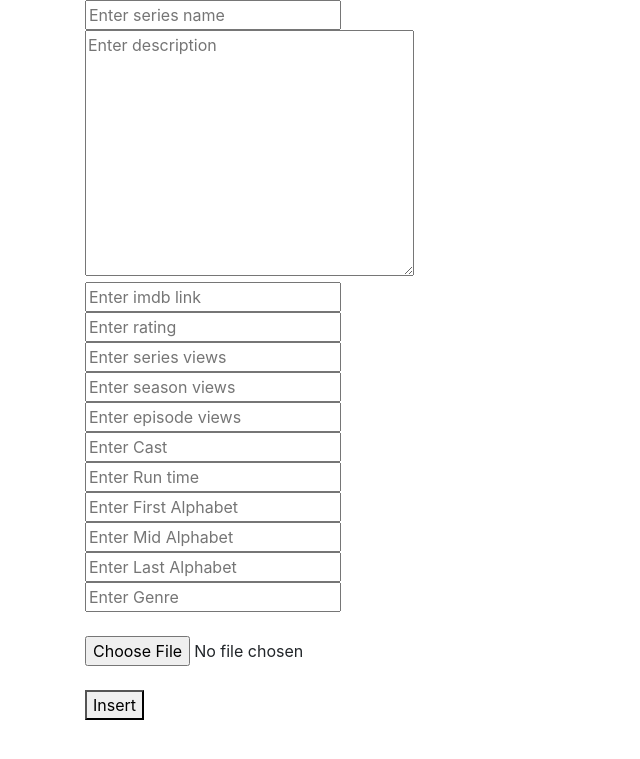
After one commit to Hadibuttt/FTvSeries, a Laravel app: page /admin/insert-series in a window 1280 px wide. The commit adds this page. Shown: the top 759 px of the page, without its empty margins (0-640 px from the left). Run offline with Laravel 8, Linux system fonts and the light colour scheme.

Commit message:
Series Inserted Successfully

```diff
--- /dev/null
+++ b/app/Http/Controllers/AdminController.php
@@ -0,0 +1,48 @@
+<?php
+
+namespace App\Http\Controllers;
+
+use Illuminate\Http\Request;
+use Illuminate\Support\Str;
+use Session;
+use App\Models\Series;
+
+class AdminController extends Controller
+{
+    public function series_view()
+    {
+        return view('admin.insert-series');
+    }
+
+    public function insert_series_view(Request $request)
+    {
+        $series = new Series;
+        $series->name = $request->name;
+        $slug = Str::slug($request->name);
+        $series->slug = $slug;
+        $series->description = $request->description;
+        $series->imdb = $request->imdb;
+        $series->series_views = $request->series_views;
+        $series->season_views = $request->season_views;
+        $series->episode_views = $request->episode_views;
+        $series->cast = $request->cast;
+        $series->rating = $request->rating;
+        $series->runtime = $request->runtime;
+        $series->genre = $request->genre;
+        $series->First_Alphabet = $request->First_Alphabet;
+        $series->Mid_Alphabet = $request->Mid_Alphabet;
+        $series->Last_Alphabet = $request->Last_Alphabet;
+
+        //Image Upload
+        $name = time().$request->image->getClientOriginalName();
+        $image= $request->image->move(public_path().'/series/images/', $name);
+        $series->image = $name;
+
+        $series->save();
+        Session::flash('message', "Series Added Successfully!");
+        return redirect('/admin/insert-series');
+    }
+
+
+
+}
--- /dev/null
+++ b/resources/views/admin/insert-series.blade.php
@@ -0,0 +1,72 @@
+<!DOCTYPE html>
+<html lang="en">
+<head>
+    <meta charset="UTF-8">
+    <meta name="viewport" content="width=device-width, initial-scale=1.0">
+    <meta http-equiv="X-UA-Compatible" content="ie=edge">
+    <title>Insert Series</title>
+    	<!-- Bootstrap CSS -->
+	<link rel="stylesheet" href="https://stackpath.bootstrapcdn.com/bootstrap/4.4.1/css/bootstrap.min.css" integrity="sha384-Vkoo8x4CGsO3+Hhxv8T/Q5PaXtkKtu6ug5TOeNV6gBiFeWPGFN9MuhOf23Q9Ifjh" crossorigin="anonymous">
+</head>
+<body class="container">
+    @if (Session::has('message'))
+         <br>
+        <div class="alert alert-dismissable alert-success">
+                <button type="button" class="close" data-dismiss="alert" aria-label="Close">
+                    <span aria-hidden="true">&times;</span>
+                </button>
+                    {{ Session::get('message') }}
+        </div>
+    @endif
+
+<form action="/admin/insert-series" method="POST" enctype="multipart/form-data">
+    @csrf
+<input type="text" name="name" placeholder="Enter series name">
+<br>
+
+<textarea name="description" cols="30" rows="10" placeholder="Enter description"></textarea>
+<br>
+
+<input type="text" name="imdb" placeholder="Enter imdb link">
+<br>
+
+<input type="text" name="rating" placeholder="Enter rating">
+<br>
+
+<input type="text" name="series_views" placeholder="Enter series views">
+<br>
+
+<input type="text" name="season_views" placeholder="Enter season views">
+<br>
+
+<input type="text" name="episode_views" placeholder="Enter episode views">
+<br>
+
+<input type="text" name="cast" placeholder="Enter Cast">
+<br>
+
+<input type="text" name="runtime" placeholder="Enter Run time">
+<br>
+
+<input type="text" name="First_Alphabet" placeholder="Enter First Alphabet">
+<br>
+
+<input type="text" name="Mid_Alphabet" placeholder="Enter Mid Alphabet">
+<br>
+
+<input type="text" name="Last_Alphabet" placeholder="Enter Last Alphabet">
+<br>
+
+<input type="text" name="genre" placeholder="Enter Genre">
+<br>
+
+<br>
+<input type="file" name="image">
+<br>
+
+<br>
+<button type="submit" name="btn">Insert</button>
+</form>
+
+</body>
+</html>
--- a/resources/views/tv-series.blade.php
+++ b/resources/views/tv-series.blade.php
@@ -1,7 +1,7 @@
 <!--Header Start-->
 <html>
 <head>
-<title>FTvSeries - Tv Series starting with A, B or C</title>
+<title>FTvSeries - TV Series starting with A, B or C</title>
 <meta name="description" content="FTvSeries - The only site to free download your all favorite english tv series and season in compatible mobile format (HD Mp4, Mp4 and 3gp), have fun downloading. ">
 <meta name="keywords" content="F2TvSeries, free, download, tv show, english, tv series, series, show, hd mp4, mobile, full, season, episode, complete, game of thrones, got, mp4, 3gp, 720p">
 <link rel="icon" href="{{asset('images/overwolf-filled.png')}}">
--- a/routes/web.php
+++ b/routes/web.php
@@ -28,3 +28,7 @@ Route::get('/list-of-all-genre', function () {
 Route::get('/tv-series-starting-with/{a1}/{a2}/{a3}', function () {
     return view('tv-series');
 });
+
+// Admin Routes
+Route::get('/admin/insert-series', [App\Http\Controllers\AdminController::class, 'series_view'] );
+Route::post('/admin/insert-series', [App\Http\Controllers\AdminController::class, 'insert_series_view'] );
```
Also changed, not shown: app/Models/Series.php (added, +13 -0 lines), database/migrations/2021_09_22_143946_create_series_table.php (added), public/series/images/1632326208Karenjit Kaur The Untold Story of Sunny Leone.jpg (added).
